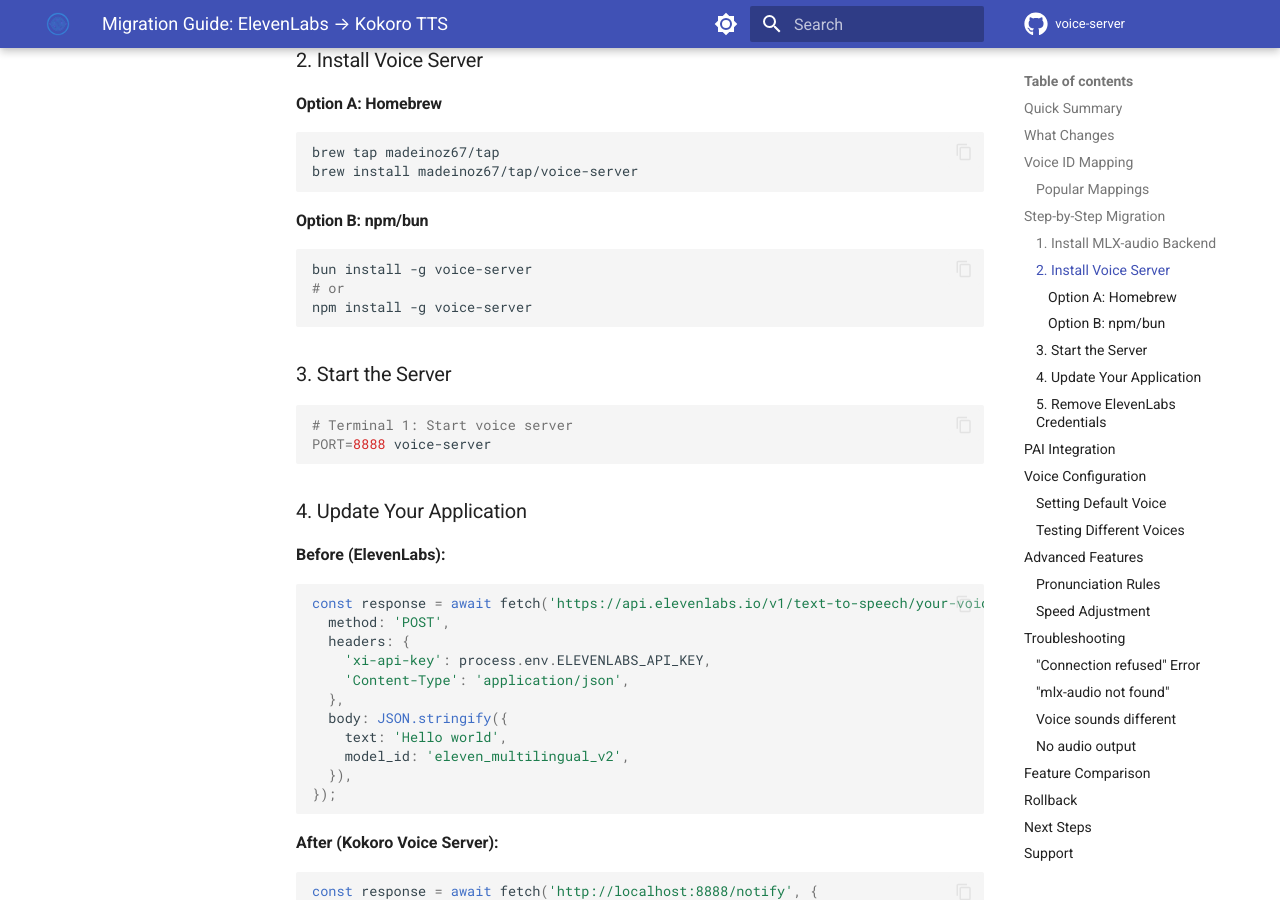
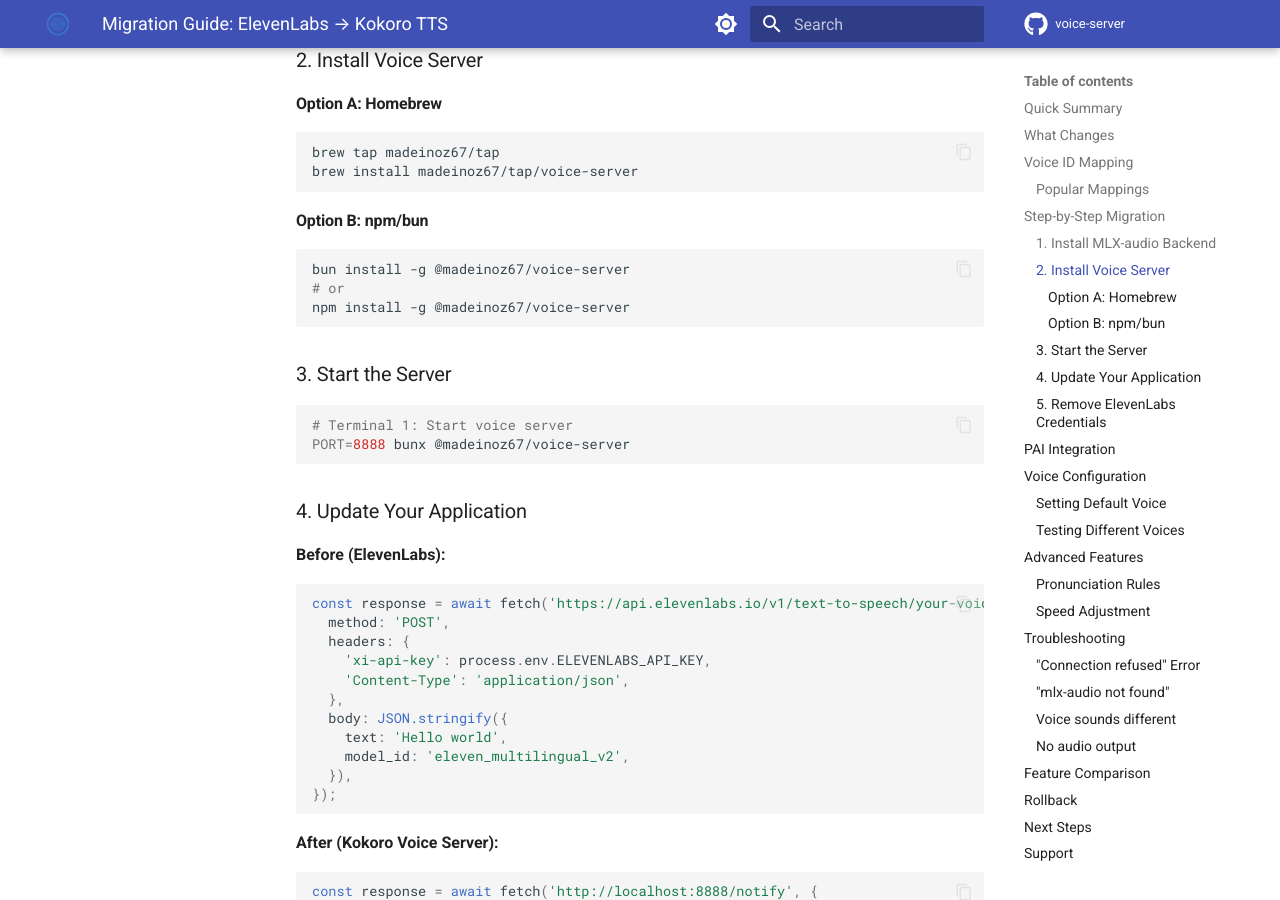
Before and after one commit to madeinoz67/madeinoz-voice-server, an MkDocs documentation site: the page built from docs/MIGRATION.md, in a window 1280 px wide and 900 px high, scrolled down 1527 px. Built offline with MkDocs 1.6.1 and Material for MkDocs 9.7.7, drawn with Linux system fonts in a browser that asks for light colours; comment, search, counter and statistics services are not loaded.

Commit message:
docs: update npm package name and CI changelog ignore (#11)
* docs: rename project to voice-server

Update documentation references from madeinoz-voice-server to voice-server
for consistent naming across the project.

Co-Authored-By: Claude Opus 4.6 <noreply@anthropic.com>

* ci: ignore CHANGELOG.md in pull requests

Add paths-ignore for CHANGELOG.md to pull_request events to match
the existing push event configuration. CI will no longer run when
only the changelog is modified in a PR.

Co-Authored-By: Claude Opus 4.6 <noreply@anthropic.com>

* chore: bump version to 0.1.1

Patch release for documentation naming consistency updates.

Co-Authored-By: Claude Opus 4.6 <noreply@anthropic.com>

* fix: use scoped npm package name

- Change package name to @madeinoz67/voice-server
- Bump version to 0.1.2

The generic name 'voice-server' was already taken on npm.

Co-Authored-By: Claude Opus 4.6 <noreply@anthropic.com>

* chore: bump version to 0.1.3

Retry npm publish with NPM_TOKEN configured.

Co-Authored-By: Claude Opus 4.6 <noreply@anthropic.com>

* docs: update npm package name to scoped @madeinoz67/voice-server

Update installation commands in README and MIGRATION docs to use
the scoped npm package name.

Co-Authored-By: Claude Opus 4.6 <noreply@anthropic.com>

* chore: bump Homebrew formula version to 0.1.3

Update formula version to match current release.

Co-Authored-By: Claude Opus 4.6 <noreply@anthropic.com>

* chore: sync formula with homebrew-tap changes

- Update class name to VoiceServer to match homebrew-tap
- Update homepage to voice-server project
- Change SERVER_DIR from madeinoz-voice-server to voice-server
- Remove TTS_BACKEND and ENABLE_MACOS_NOTIFICATIONS env vars
- Update MLX-audio installation instructions

Co-Authored-By: Claude Opus 4.6 <noreply@anthropic.com>

* ci: add macOS ARM64 binary build and release

- Add build-macos job that compiles standalone binary with bun
- Create .zip archive for macOS ARM64 platform
- Upload binary as GitHub release asset
- Release job now depends on both build and build-macos jobs

Co-Authored-By: Claude Opus 4.6 <noreply@anthropic.com>

---------

Co-authored-by: Claude Opus 4.6 <noreply@anthropic.com>

````diff
--- a/docs/MIGRATION.md
+++ b/docs/MIGRATION.md
@@ -53,16 +53,16 @@ brew install madeinoz67/tap/voice-server
 
 #### Option B: npm/bun
 ```bash
-bun install -g voice-server
+bun install -g @madeinoz67/voice-server
 # or
-npm install -g voice-server
+npm install -g @madeinoz67/voice-server
 ```
 
 ### 3. Start the Server
 
 ```bash
 # Terminal 1: Start voice server
-PORT=8888 voice-server
+PORT=8888 bunx @madeinoz67/voice-server
 ```
 
 ### 4. Update Your Application
--- a/package.json
+++ b/package.json
@@ -1,6 +1,6 @@
 {
-  "name": "voice-server",
-  "version": "0.1.0",
+  "name": "@madeinoz67/voice-server",
+  "version": "0.1.3",
   "description": "PAI voice server using MLX-audio Kokoro TTS",
   "type": "module",
   "scripts": {
````
Also changed, not shown: CHANGELOG.md (+1 -0 lines), README.md (+4 -4 lines), 2 other files.
